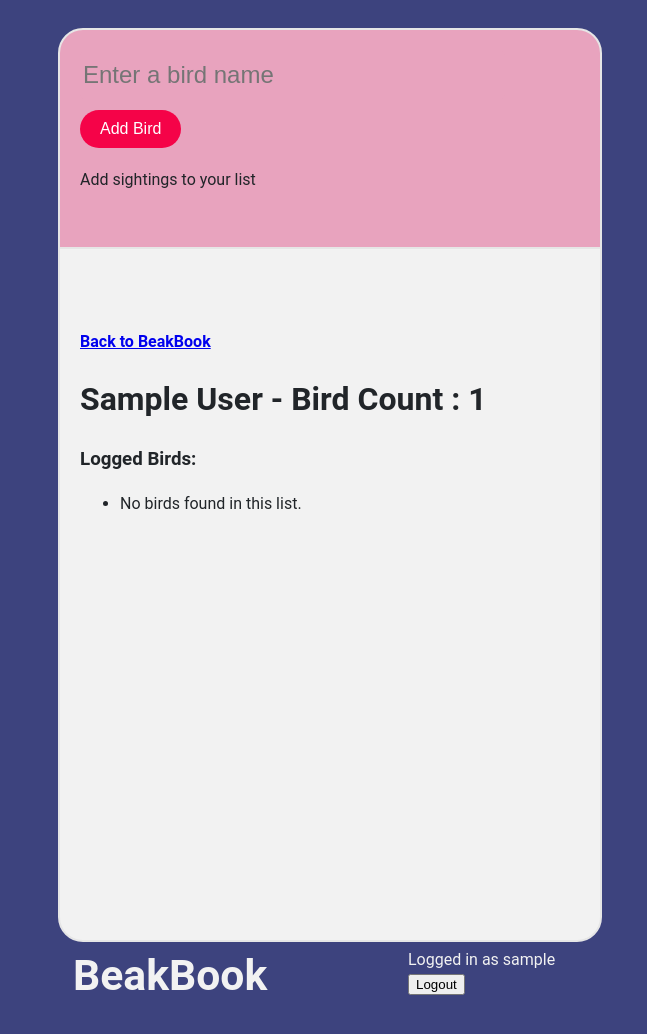
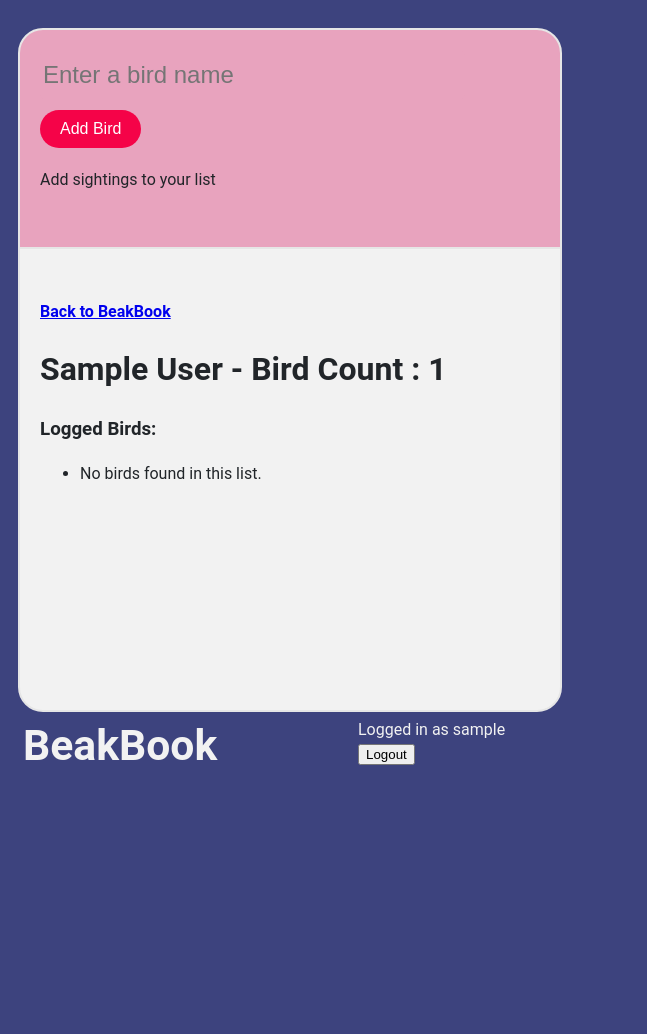
Before and after one commit to robertliamchristian/BDX, a Flask app: page /list/1 in a window 1280 px wide. Shown: the top 1034 px of the page, without its empty margins (0-647 px from the left). Run offline with Flask 3, Linux system fonts and the light colour scheme; a user stored in the database is signed in; tables that the repository leaves empty hold one stand-in row (values such as "Sample post"); parts of the project's set-up code (start-up, migrations or seed data) failed here and were passed over.

Commit message:
size updates

```diff
--- a/static/css/pstyle.css
+++ b/static/css/pstyle.css
@@ -11,10 +11,11 @@
 #main-container {
     margin-top: 0px;
     margin-bottom: 50px;
-    margin-left: 50px;
+    margin-left: 10px;
     margin-right: 50px;
     padding: 0px;
     background-color: #3D437E;
+
 }
 
 #top-card {
@@ -36,7 +37,7 @@
 }
 
 #bottom-card {
-    margin-top: 210px;
+    margin-top: 180px;
     margin-bottom: 10px;
     margin-left: 0px;
     margin-right: 0px;
@@ -49,7 +50,7 @@
     position: fixed;
     width: 100%;
     max-width: 500px;
-    height: 600px;
+    height: 400px;
     overflow-y: auto;
     scrollbar-width: none; /* Firefox */
     -ms-overflow-style: none;
@@ -109,16 +110,16 @@
 .user-info {
     position: fixed;
     z-index: 5;
-    margin-left: 400px;
-    margin-top: 940px;
+    margin-left: 350px;
+    margin-top: 710px;
     color: #f2f2f2;
 }
 
 .logo {
     position: fixed;
     z-index: 5;
-    margin-left: 65px;
-    margin-top: 935px;
+    margin-left: 15px;
+    margin-top: 705px;
     color: #f2f2f2;
     font-size: 32pt;
     font-weight: bold;
@@ -236,3 +237,30 @@
 #sighted-filter {
     margin-top: 10px;
 }
+
+#more-options-content {
+    overflow-y: auto;
+    max-height: 450px;
+    border-bottom-left-radius: 25px;
+    border-bottom-right-radius: 25px;
+}
+
+/* For Chrome, Safari, and Opera */
+#more-options-content::-webkit-scrollbar {
+    display: none;
+}
+
+/* For Firefox */
+#more-options-content {
+    scrollbar-width: none;
+}
+
+/* For Chrome, Safari, and Opera */
+#suggestions::-webkit-scrollbar {
+    display: none;
+}
+
+/* For Firefox */
+#suggestions {
+    scrollbar-width: none;
+}
--- a/templates/index.html
+++ b/templates/index.html
@@ -56,6 +56,9 @@
                     Total Distinct Birds Logged {{ sighted_count }}/{{ total_bird_count }}
                 </div>
             </div>
+
+
+            <div id="more-options-content" style="display: none;">
                 <div id="sighted-filter">
                     <form method="get" action="{{ url_for('index') }}">
                         <input type="checkbox" name="show_sighted_only" value="true" {{ 'checked' if show_sighted_only else '' }}> Show Sighted Birds Only
@@ -76,9 +79,6 @@
                         </form>
 
                      </div>
-
-            <div id="more-options-content" style="display: none;">
-
                 <div id="new-list-form">
                     <h2>Create a New List</h2>
                     <form action="{{ url_for('userlist') }}" method="post">
```
Lines whose indentation alone changed are shown as unchanged.
